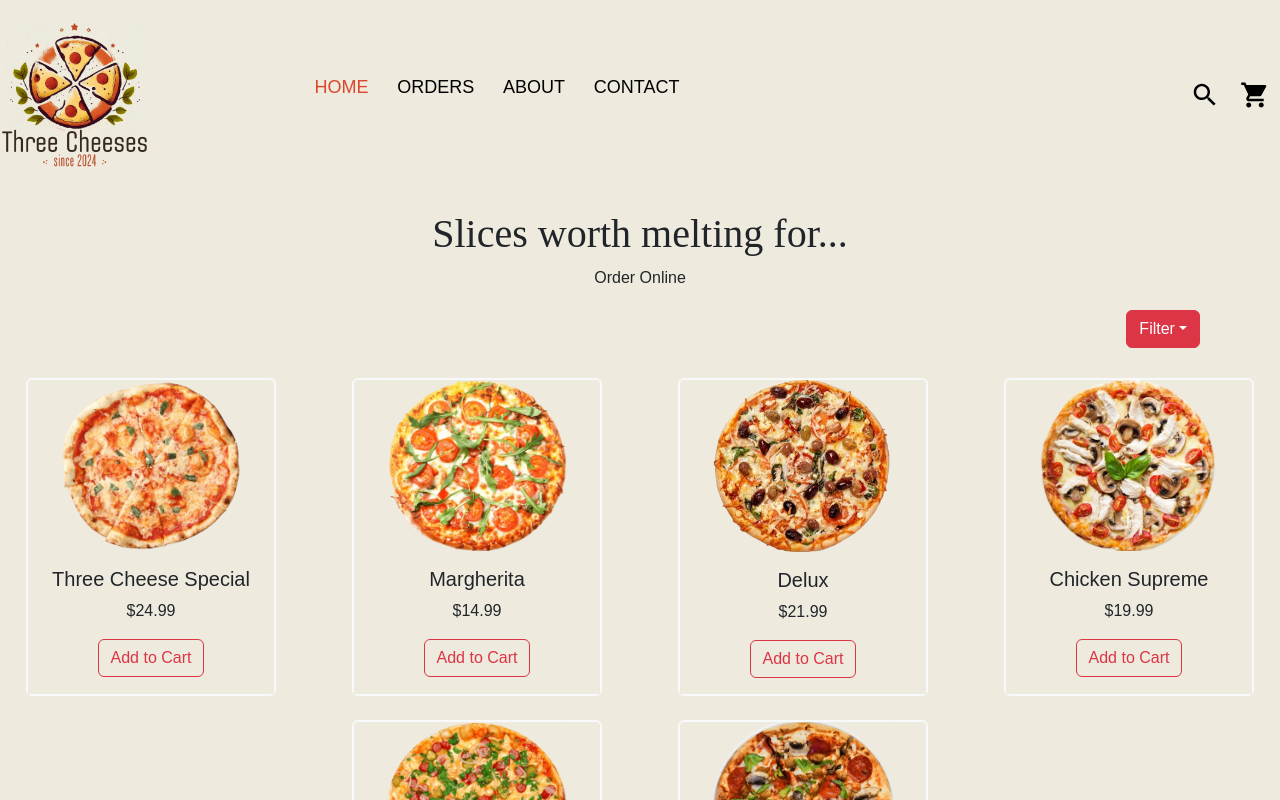
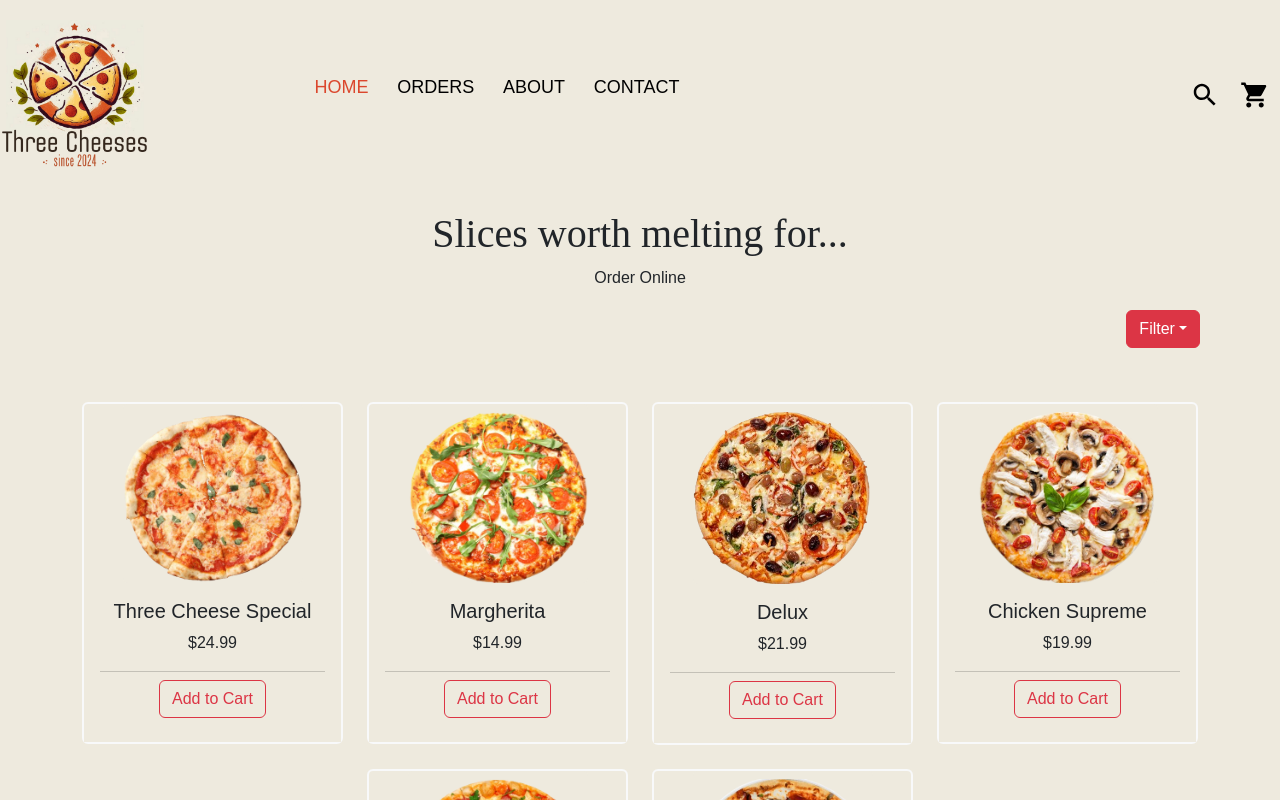
Before and after one commit to dmcneill15/mini-project-3, a Next.js app: page / in a window 1280 px wide. Shown: the top 800 px of the page. Built offline with nearby package versions, Linux system fonts and the light colour scheme.

Commit message:
Updated pizza card display

```diff
--- a/src/components/PizzaCard.jsx
+++ b/src/components/PizzaCard.jsx
@@ -1,22 +1,24 @@
 'use client' // client component, not server rendered
-import { Button, Card, Col, Row } from 'react-bootstrap';
+import { Button, Card, Col, Row, Container, CardFooter } from 'react-bootstrap';
 
-function PizzaCard({pizzaList}) {
+function PizzaCard({ pizzaList }) {
     return (
-        <Row xs={1} sm={2} md={4} className="g-4 justify-content-center">
-                {pizzaList.map(pizza => (
-                    <Col key={pizza.id} className=" custom-col d-flex justify-content-center">
-                        <Card className='border-light border-2 text-center' style={{ backgroundColor: '#eeeade', width:'250px' }}>
-                            <Card.Img className="mx-auto" style={{ width: '180px', height: 'auto' }} src={pizza.image} />
+        <Container className='justify-content-center align-items-center'>
+            <Row xs={1} sm={2} md={4} className="justify-content-center">
+            {pizzaList.map(pizza => (
+                    <Col key={pizza.id} className="g-4 justify-content-center">
+                        <Card className='border-light border-2 text-center' style={{ backgroundColor: '#eeeade'}}>
+                            <Card.Img className="mx-auto pt-2" style={{ width: '180px', height: 'auto' }} src={pizza.image} />
                             <Card.Body>
                                 <Card.Title className='fs-5'>{pizza.title}</Card.Title>
                                 <Card.Text>{pizza.price}</Card.Text>
-                                <Button type="submit" variant="outline-danger">Add to Cart</Button>
+                               <CardFooter style={{ backgroundColor: '#eeeade'}}> <Button type="submit" variant="outline-danger">Add to Cart</Button></CardFooter>
                             </Card.Body>
                         </Card>
                     </Col>
                 ))}
-        </Row>
+            </Row>
+        </Container >
     )
 }
 
```
